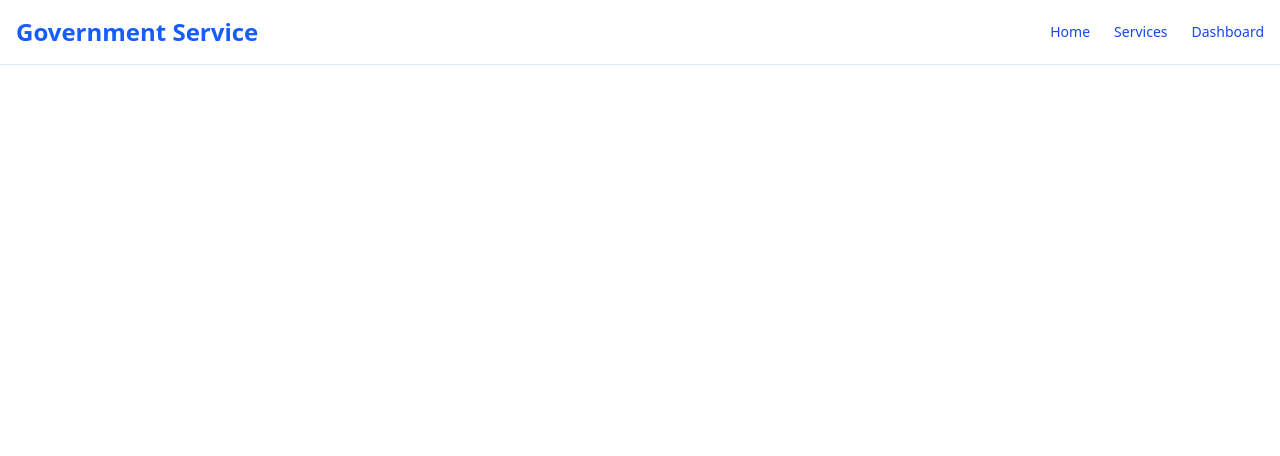
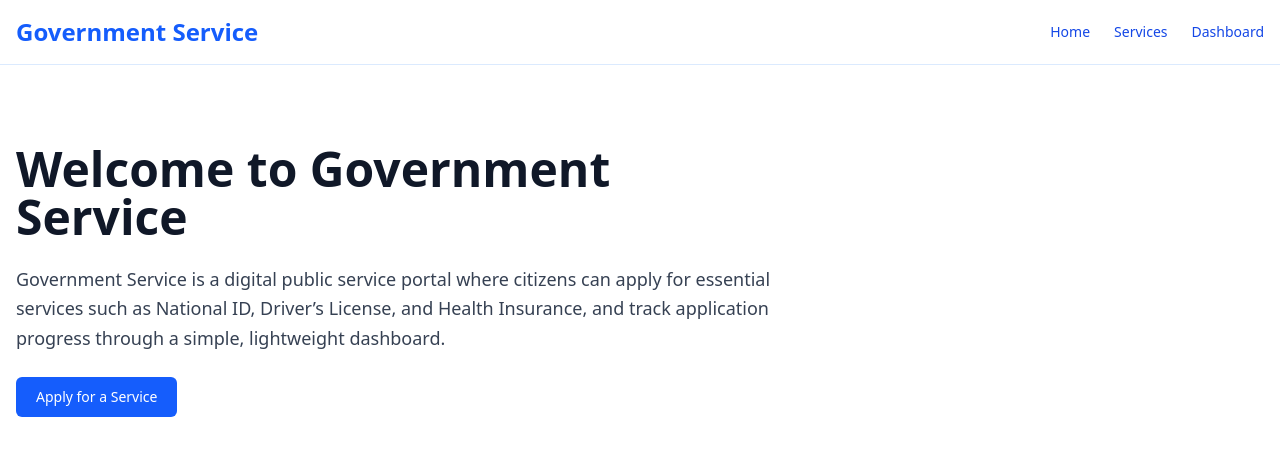
Before and after one commit to NexventuresLtd/Task_2_Jan_2026, a React (Vite) app in the folder service-portal/: page / in a window 1280 px wide. Shown: the top 456 px of the page. Built offline with nearby package versions, Linux system fonts and the light colour scheme.

Commit message:
I added Hero section

```diff
--- a/service-portal/src/App.tsx
+++ b/service-portal/src/App.tsx
@@ -1,21 +1,27 @@
-import {Routes,Route} from 'react-router-dom'
-import {lazy,Suspense} from 'react'
-import Header from './components/layout/Header'
-import Footer from './components/layout/Footer'
-const Home=lazy(()=>import('./pages/Home'))
-const Dashboard=lazy(()=>import('./pages/Dashboard'))
-const ApplyService=lazy(()=>import('./pages/ApplyService'))
-const Services=lazy(()=>import('./pages/Services'))
+import { Routes, Route } from "react-router-dom";
+import { lazy, Suspense } from "react";
+import Header from "./components/layout/Header";
+import Footer from "./components/layout/Footer";
+const Home = lazy(() => import("./pages/Home"));
+const Dashboard = lazy(() => import("./pages/Dashboard"));
+const ApplyService = lazy(() => import("./pages/ApplyService"));
+const Services = lazy(() => import("./pages/Services"));
 function App() {
   return (
     <div>
-      <Header/>
-      <main>
+      <Header />
+      <main className="flex flex-col min-h-screen grow">
         <Routes>
           <Route
             path="/"
             element={
-              <Suspense fallback={<div>Loading...</div>}>
+              <Suspense
+                fallback={
+                  <div className="text-sm mt-2 text-blue-600 text-center md:text-lg lg:text-xl">
+                    Loading...
+                  </div>
+                }
+              >
                 <Home />
               </Suspense>
             }
@@ -23,7 +29,13 @@ function App() {
           <Route
             path="/dashboard"
             element={
-              <Suspense fallback={<div>Loading...</div>}>
+              <Suspense
+                fallback={
+                  <div className="text-sm mt-2 text-blue-600 text-center md:text-lg lg:text-xl">
+                    Loading...
+                  </div>
+                }
+              >
                 <Dashboard />
               </Suspense>
             }
@@ -31,7 +43,13 @@ function App() {
           <Route
             path="/apply-service"
             element={
-              <Suspense fallback={<div>Loading...</div>}>
+              <Suspense
+                fallback={
+                  <div className="text-sm mt-2 text-blue-600 text-center md:text-lg lg:text-xl">
+                    Loading...
+                  </div>
+                }
+              >
                 <ApplyService />
               </Suspense>
             }
@@ -39,16 +57,22 @@ function App() {
           <Route
             path="/services"
             element={
-              <Suspense fallback={<div>Loading...</div>}>
-                <Services/>
+              <Suspense
+                fallback={
+                  <div className="text-sm mt-2 text-blue-600 text-center md:text-lg lg:text-xl">
+                    Loading...
+                  </div>
+                }
+              >
+                <Services />
               </Suspense>
             }
           />
         </Routes>
       </main>
-      <Footer/>
+      <Footer />
     </div>
   );
 }
 
-export default App
+export default App;
--- a/service-portal/src/components/layout/Hero.tsx
+++ b/service-portal/src/components/layout/Hero.tsx
@@ -1,11 +1,33 @@
-import React from 'react'
+import { useNavigate } from "react-router-dom";
 
 const Hero = () => {
+  const navigate = useNavigate();
+
   return (
-    <div>
+    <section className="mx-auto max-w-7xl px-4 py-12 md:py-20">
+      <div className="flex max-w-3xl flex-col gap-6">
+        <h1 className="text-2xl font-semibold text-gray-900 md:text-4xl lg:text-5xl">
+          Welcome to Government Service
+        </h1>
 
-    </div>
-  )
-}
+        <p className="text-sm leading-relaxed text-gray-700 md:text-base lg:text-lg">
+          Government Service is a digital public service portal where citizens
+          can apply for essential services such as National ID, Driver’s
+          License, and Health Insurance, and track application progress through
+          a simple, lightweight dashboard.
+        </p>
 
-export default Hero
+        <div>
+          <button
+            onClick={() => navigate("/apply-service")}
+            className="rounded-md cursor-pointer bg-blue-600 px-5 py-2.5 text-sm font-medium text-white hover:bg-blue-500"
+          >
+            Apply for a Service
+          </button>
+        </div>
+      </div>
+    </section>
+  );
+};
+
+export default Hero;
--- a/service-portal/src/data/mockApplications.ts
+++ b/service-portal/src/data/mockApplications.ts
@@ -1,4 +1,4 @@
-import type { Application } from "../types/Application";
+import type { Application } from "../types/application";
 
 export const applications: Application[] = [
   {
--- a/service-portal/src/pages/Home.tsx
+++ b/service-portal/src/pages/Home.tsx
@@ -1,9 +1,9 @@
-import React from 'react'
+import Hero from "../components/layout/Hero"
 
 const Home = () => {
   return (
     <div>
-
+      <Hero/>
     </div>
   )
 }
```
